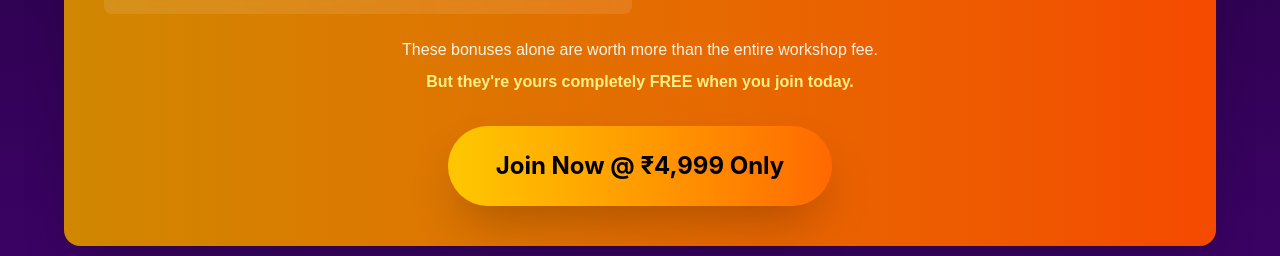
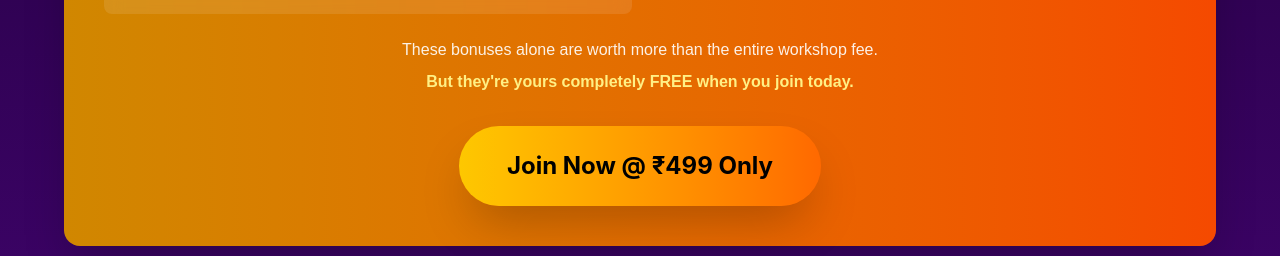
Before and after one commit to aspltechdev/new-crackuiux, a React (Vite) app: page / in a window 1280 px wide. Shown: the part 4420-4676 px from the top of the page. Built offline with nearby package versions, Linux system fonts and the light colour scheme; a web font is replaced by a local one.

Commit message:
Update WorkshopDetails.tsx

```diff
--- a/src/app/components/WorkshopDetails.tsx
+++ b/src/app/components/WorkshopDetails.tsx
@@ -350,7 +350,7 @@ export function WorkshopDetails() {
               rel="noopener noreferrer"
               className="inline-block cursor-pointer bg-gradient-to-r from-yellow-400 to-orange-500 px-8 md:px-12 py-4 md:py-6 rounded-full shadow-2xl hover:shadow-yellow-500/50 transition-all duration-300 transform hover:scale-105 text-xl md:text-2xl text-black font-bold text-center"
             >
-              Join Now @ ₹4,999 Only
+              Join Now @ ₹499 Only
             </a>
           </div>
         </div>
```
